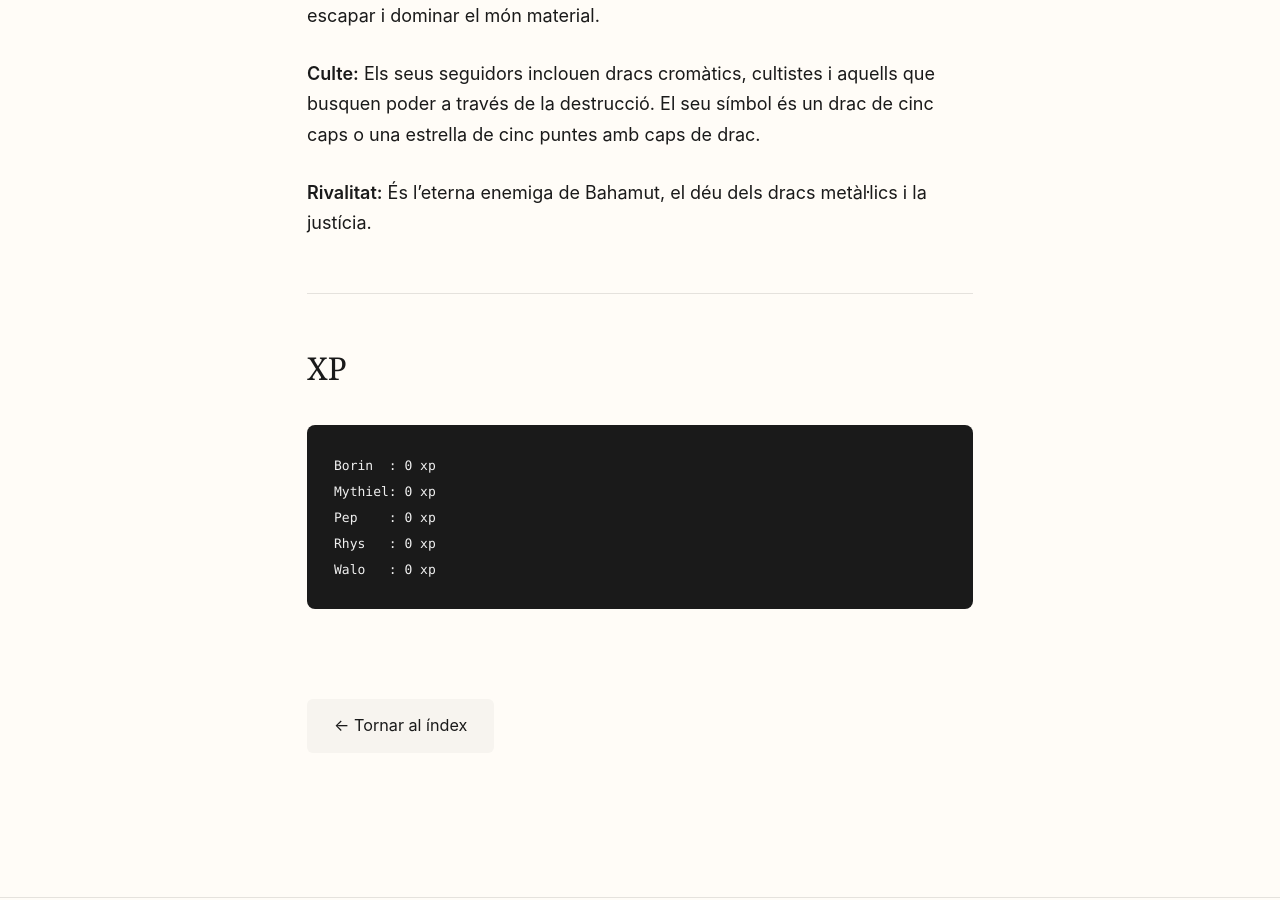
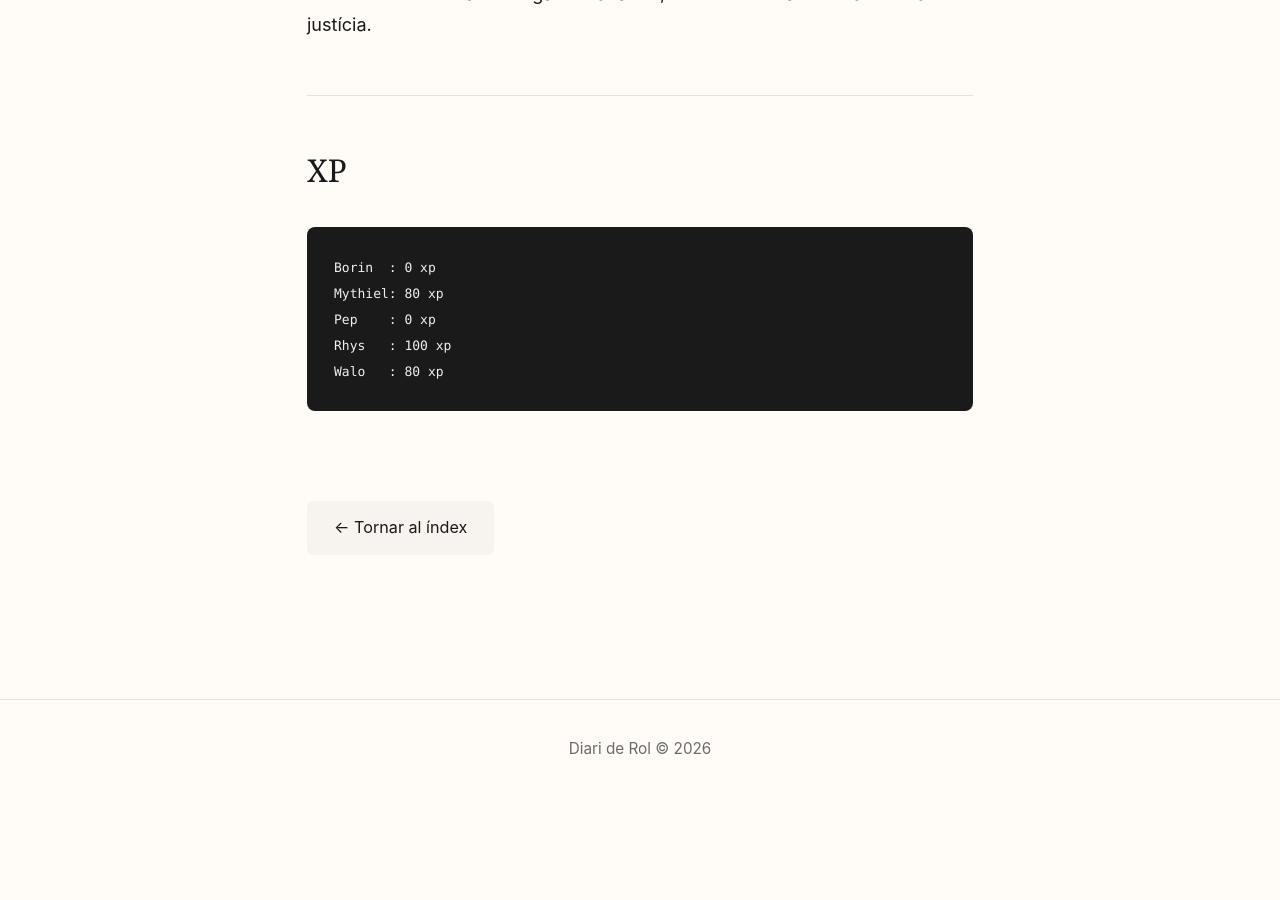
Before and after one commit to xnaveira/xnaveira.github.io, a Jekyll site: the page built from _posts/2025-12-16-Resum.markdown, in a window 1280 px wide and 900 px high, scrolled down 8506 px. Built offline with Jekyll 4.4.1, drawn with Linux system fonts in a browser that asks for light colours; after the commit the page ends 9331 px from its top, so only the background shows below that; some of the changed text lies outside the part shown.

Commit message:
Fix formatting and update XP values in Resum

````diff
--- a/_posts/2025-12-16-Resum.markdown
+++ b/_posts/2025-12-16-Resum.markdown
@@ -150,8 +149,8 @@ Tiamat és la deessa dracònica del mal, l'avarícia i els dracs cromàtics (ver
 
 ```
 Borin  : 0 xp
-Mythiel: 0 xp
+Mythiel: 80 xp
 Pep    : 0 xp
-Rhys   : 0 xp
-Walo   : 0 xp
+Rhys   : 100 xp
+Walo   : 80 xp
 ```
````
Also changed, not shown: other parts of _posts/2025-12-16-Resum.markdown (+1 -2 lines).
